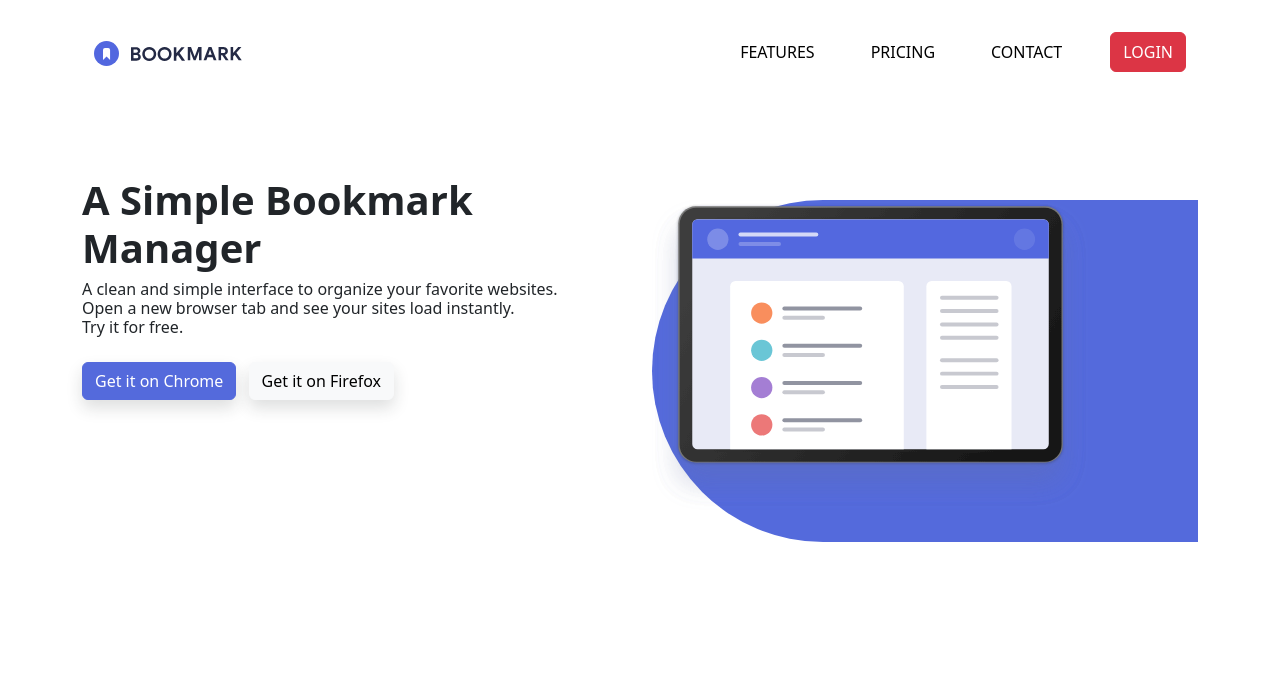
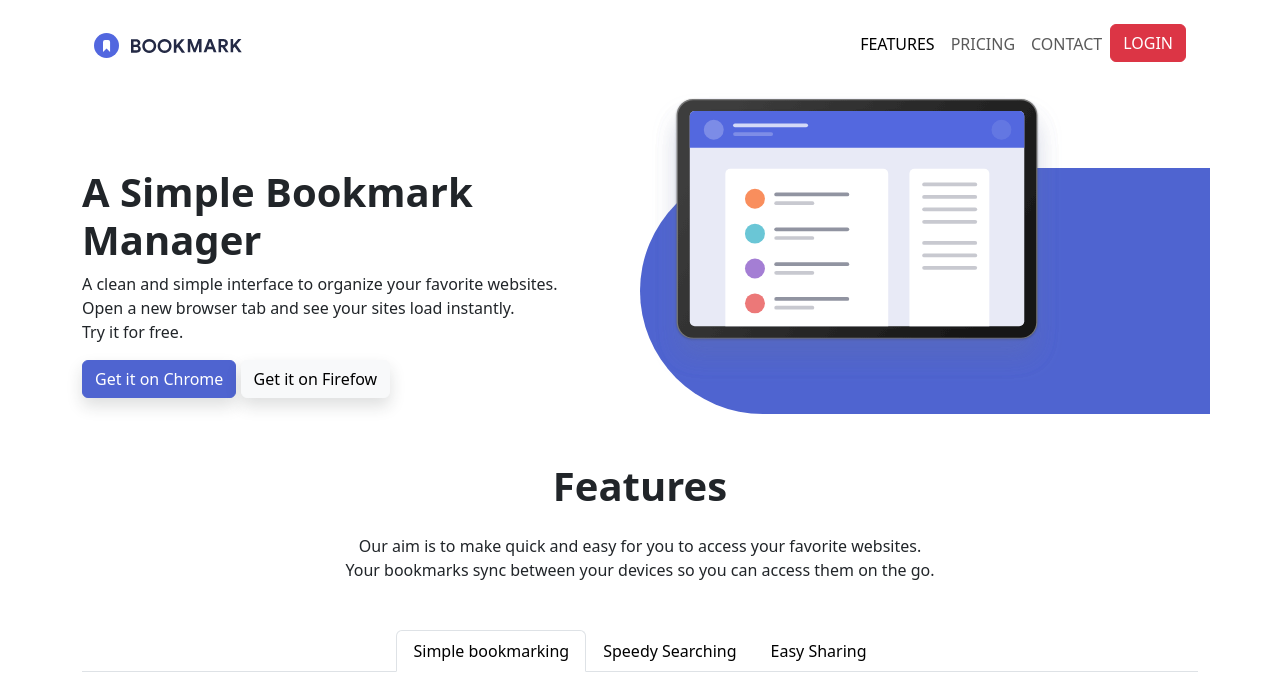
Before and after one commit to kevincaeyman/S2-N1-2, a website: page index.html in a window 1280 px wide. Shown: the top 677 px of the page. Drawn offline with Linux system fonts and the light colour scheme.

Commit message:
Final final version

```diff
--- a/index.html
+++ b/index.html
@@ -3,56 +3,51 @@
 <head>
     <meta charset="UTF-8">
     <meta http-equiv="X-UA-Compatible" content="IE=edge">
-    <meta name="viewport" content="width=device-width, initial-scale=1.0">
-    <link rel="stylesheet" href="./sass/custom.css">
-</head>
-    <title>S2-N1-1</title>
+    <meta name="viewport" content="width=device-width, initial-scale=1">
+    <title>S2-N1-E1</title>
+    <link rel="stylesheet" href="./sass/custome.css">
 </head>
 <body>
     <div class="container">
         <div class="row">
-            <div class="col-12 col-lg-12 mb-5 mt-4">
-                <nav class="navbar navbar-expand-lg">
-                    <div class="container">
+            <div class="col-12 col-lg-12">
+                <nav class="navbar navbar-expand-lg mt-3 mb-5">
+                    <div class="container-fluid">
                         <a class="navbar-brand" href="#">
                             <img src="./Images/logo-bookmark.svg" alt="bookmark_logo">
                         </a>
-                      <div class="collapse navbar-collapse me" id="navbarSupportedContent">
-                        <ul class="navbar-nav ms-auto mb-2 mb-lg-0">
+                        <button class="navbar-toggler" type="button" data-bs-toggle="collapse" data-bs-target="#navbarNavDropdown" aria-controls="navbarNavDropdown" aria-expanded="false" aria-label="Toggle navigation">
+                            <span class="navbar-toggler-icon"></span>
+                          </button>
+                        <div class="collapse navbar-collapse justify-content-end" id="navbarNavDropdown">
+                            <ul class="navbar-nav">
                                 <li class="nav-item">
-                            <a class="nav-link active pe-5" aria-current="page" href="#">FEATURES</a>
+                                    <a class="nav-link active" aria-current="page" href="#">FEATURES</a>
                                 </li>
                                 <li class="nav-item">
-                            <a class="nav-link active pe-5" aria-current="page" href="#">PRICING</a>
+                                    <a class="nav-link" href="#">PRICING</a>
                                   </li>
                                   <li class="nav-item">
-                            <a class="nav-link active pe-5" aria-current="page" href="#">CONTACT</a>
+                                    <a class="nav-link" href="#">CONTACT</a>
                                   </li>
+                                <li class="nav-item">
                                     <button type="button" class="btn btn-danger">LOGIN</button>
+                                </li>
                             </ul>
+                        </div>
                     </div>
                 </nav>
             </div>
         </div>
-        <div class="row">
-            <div class="col-lg-6 mt-5">
-                <h1 class="fw-bold">A Simple Bookmark <br>Manager</h1>
-                <h6 class="fw-lighter mb-4">
-                    A clean and simple interface to organize your favorite websites. <br> Open a new browser tab and see your sites load instantly. <br> Try it for free.
-                </h6>
-                <button type="button" class="btn btn-secondary me-md-2 shadow rounded">
-                    Get it on Chrome
-                </button>
-                <button type="button" class="btn btn-light shadow rounded">
-                    Get it on Firefox
-                </button>
+        <div class="row flex-column-reverse flex-lg-row">
+            <div class="col-md-6 mt-5">
+                <h1 class="fw-bolder">A Simple Bookmark Manager</h1>
+                <p class="fw-lighter">A clean and simple interface to organize your favorite websites. <br> Open a new browser tab and see your sites load instantly. <br> Try it for free. <p>
+                <button type="button" class="btn btn-primary shadow rounded">Get it on Chrome</button>
+                <button type="button" class="btn btn-light shadow rounded">Get it on Firefow</button>
             </div>
-            <div class="col-lg-6 mt-5">
-                <div class="mt-4 pb-5 square h-75 bg-secondary rounded-start-pill">
-                    <div class="mb-4">
-                        <img style="max-width:80%; margin-bottom: 50px; margin-right: 25%;" src="./Images/illustration-hero.svg" alt="window">
-                    </div>
-                </div>
+            <div class="col-md-6 mt-5 square rounded-start-pill bg-primary">
+                <img class="img-fluid vh-50 me-4" src="./Images/illustration-hero.svg" alt="hero" style="margin-top: -75px; margin-right: 100px; max-width: 75%;">
             </div>
         </div>
             <div class="row">
@@ -72,18 +67,19 @@
                     </ul>
                 </div>
                 <div class="col-12 col-lg-6">
-                <div class="mt-4 pb-5 square h-75 bg-secondary rounded-end-pill">
+                    <div class="mt-4 pb-5 square h-75 bg-primary rounded-end-pill">
                         <div class="mb-4">
-                        <img style="max-width:80%; margin-bottom: 50px; margin-left: 2%;" src="./Images/illustration-features-tab-1.svg" alt="Features">
+                            <img style="max-width:70%; margin-bottom: 50px; margin-left: 15%;" src="./Images/illustration-features-tab-1.svg" alt="Features">
                         </div>
                     </div>
                 </div>
                 <div class="col-12 col-lg-6 mt-5">
-                <h1 class="">Bookmark in one click</h1>
+                    <h1 class="fw-bolder">Bookmark in one click</h1>
                     <p class="fw-lighter">Organize your bookmarks however you like. Our simple drag-and-drop-interface gives you complete control over how you manage your favorite sites.</p>
-                <button type="button" class="btn btn-secondary">More info</button>
+                    <button type="button" class="btn btn-primary mb-5">More info</button>
                 </div>
             </div>
+
     </div>
 </body>
 </html>
--- a/sass/custom.scss
+++ /dev/null
@@ -1,14 +0,0 @@
-$secondary: #546ADC;
-@include media-breakpoint-up(sm) {
-.container{
-    flex-flow: column wrap
-}
-}
-@include media-breakpoint-up(md) {
-    .container{
-        flex-flow: column wrap
-    }
-
-}
-
-@import "../node_modules/bootstrap/scss/bootstrap";
--- /dev/null
+++ b/sass/custome.scss
@@ -0,0 +1,3 @@
+$secondary: #14213d;
+$primary: #4F64D0;
+@import "../node_modules/bootstrap/scss/bootstrap";
```
Also changed, not shown: package.json (+0 -18 lines), sass/custome.css, 3 other files. Lines whose indentation alone changed are shown as unchanged.
